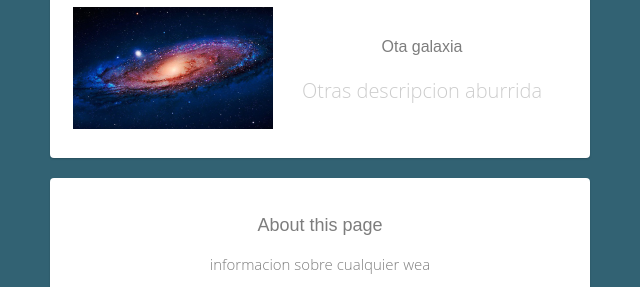
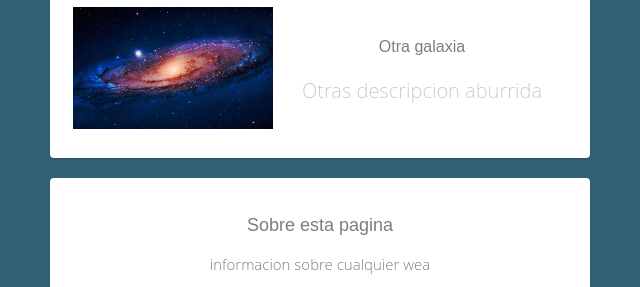
Before and after one commit to crojasu/profile, a plain HTML site: page index.html in a window 1280 px wide. Shown: the part 914-1201 px from the top of the page, 320-960 px from the left. Drawn offline with Linux system fonts and the light colour scheme.

Commit message:
Update index.html

```diff
--- a/index.html
+++ b/index.html
@@ -85,7 +85,7 @@
                   <img src="images/una-galaxia.jpg" class = "tamagno"  alt="alien">
                 </td>
                 <td>
-                  <h3>Ota galaxia</h3>
+                  <h3>Otra galaxia</h3>
                   <p>Otras descripcion aburrida</p>
                 </td>
               </tr>
@@ -93,7 +93,7 @@
           </table>
       </div>
       <div class ="card text-center" id = "about">
-      <h2>About this page</h2>
+      <h2>Sobre esta pagina</h2>
           informacion sobre cualquier wea <a href="http://www.ojocorto.com" target="_blank">
           <ul class="list-inline">
            <li>
```
